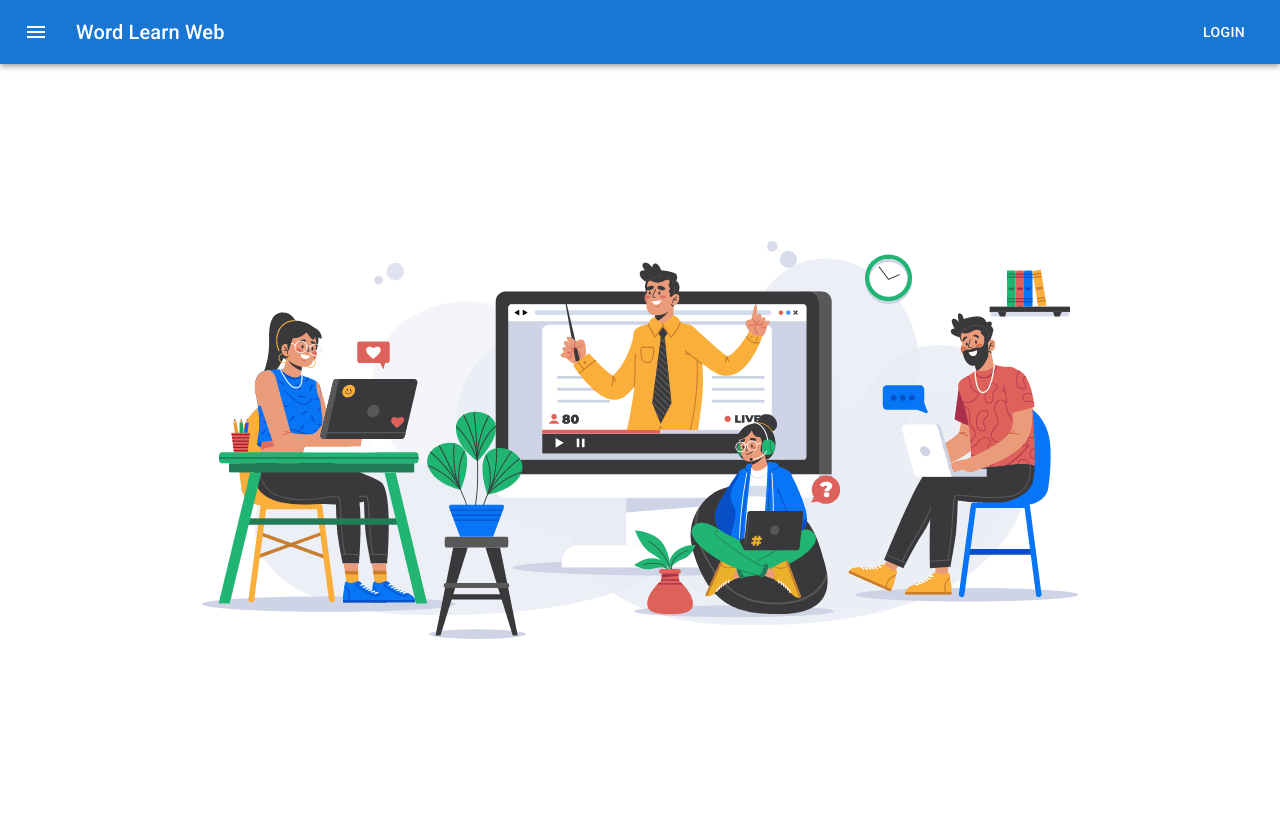
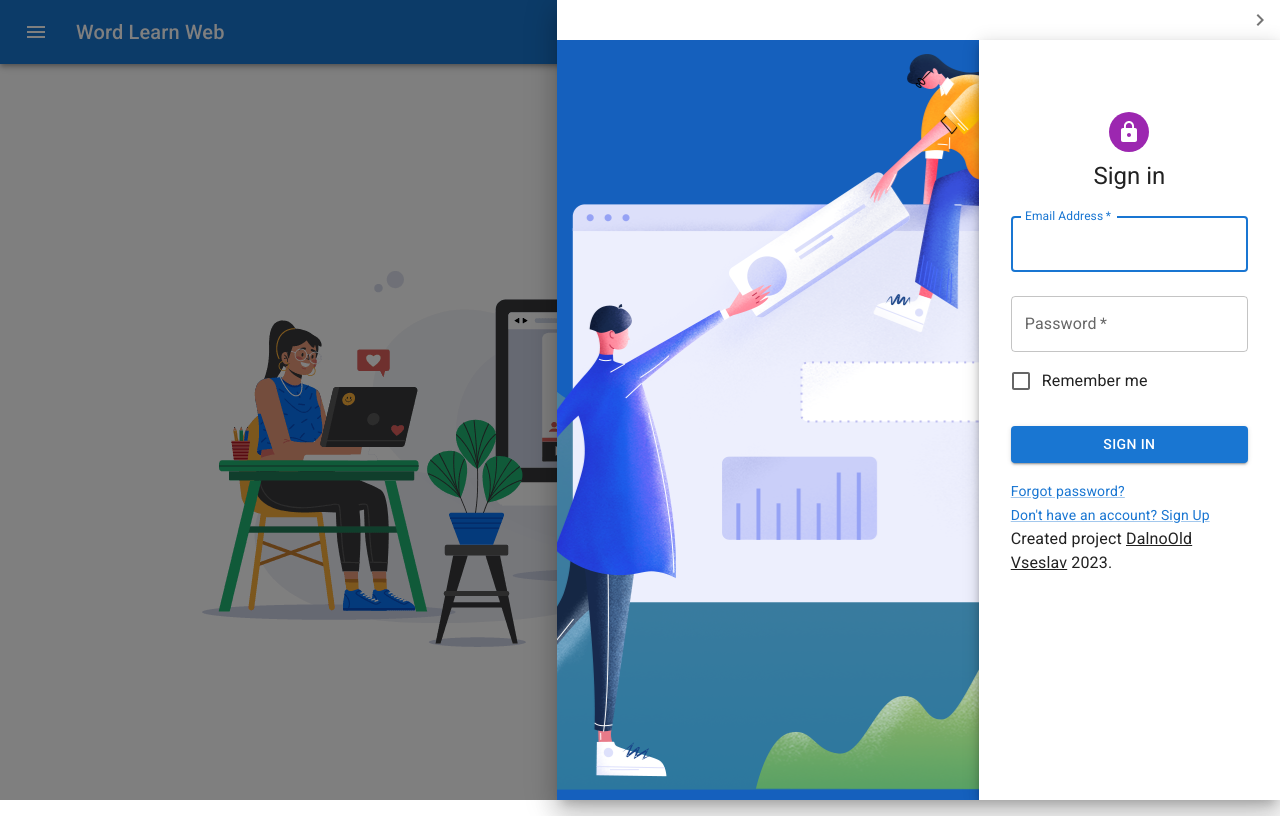
Before and after one commit to dmitriStpaniuk/rslang, a React (Create React App) app: page / in a window 1280 px wide. Both pictures are taken after a click on the button "LOGIN". Built offline with nearby package versions, Linux system fonts and the light colour scheme.

Commit message:
add: menu authorization ui

```diff
--- a/index.d.ts
+++ b/index.d.ts
@@ -1,5 +1,9 @@
+import { Theme as MuiTheme } from "@mui/material/styles";
+declare module '@emotion/react' {
+  export interface Theme extends MuiTheme {}
+  declare module '*.png';
+}
 declare module '*.jpg';
 declare module '*.avif';
 declare module '*.webp';
 declare module '*.svg';
-declare module '*.png';
--- a/src/App.js
+++ b/src/App.js
@@ -1,11 +1,13 @@
 import { Headers } from "./components/Headers.tsx";
 import { Main } from "./components/Main.tsx";
+// import { Registration } from "./components/Registration";
 
 function App() {
   return (
     <div>
       <Headers />
       <Main />
+      {/* <Registration/> */}
     </div>
   );
 }
--- a/src/components/Headers.tsx
+++ b/src/components/Headers.tsx
@@ -1,7 +1,12 @@
 import { AppBar, Box, Button, IconButton, Toolbar, Typography } from '@mui/material'
-import React from 'react'
 import MenuIcon from '@mui/icons-material/Menu';
+import { Registration } from './Registration';
+import { useState } from 'react';
+
+
+
 export const Headers = () => {
+  const [isCartOpen, setCartOpen] = useState(false)
   return (
     <Box>
       <AppBar position='static'>
@@ -18,9 +23,10 @@ export const Headers = () => {
           <Typography variant='h6' component='div' sx={{ flexGrow: 1 }}>
             Word Learn Web
           </Typography>
-          <Button color="inherit">Login</Button>
+          <Button color="inherit" onClick={() => setCartOpen(true)}>Login</Button>
         </Toolbar>
       </AppBar>
+      <Registration cartOpen={isCartOpen} closeCart={() => setCartOpen(false)} />
     </Box>
   )
 }
--- a/src/components/Main.tsx
+++ b/src/components/Main.tsx
@@ -7,7 +7,7 @@ export const Main = () => {
         direction="column"
         alignItems="center"
         justifyContent="center"
-        height='90vh'
+        height='92vh'
       >
         <Grid item>
           <CardMedia
--- /dev/null
+++ b/src/components/Registration.tsx
@@ -0,0 +1,127 @@
+import { Lock } from "@mui/icons-material"
+import { Avatar, Button, Checkbox, createTheme, CssBaseline, Drawer, FormControlLabel, Grid, IconButton, Link, Paper, TextField, ThemeProvider, Typography } from "@mui/material"
+import { Box } from "@mui/system"
+import React from "react"
+import login from './assets/img/login.png'
+import ChevronRightIcon from '@mui/icons-material/ChevronRight';
+const Copyright = (props: any) => {
+  return (
+    <Typography>
+      {'Created project '}
+      <Link color='inherit' href='https://github.com/dmitriStpaniuk/'>
+        DalnoOld
+      </Link>{' '}
+      <Link color='inherit' href='https://github.com/lopyx191/'>
+        Vseslav
+      </Link>{' '}
+      {new Date().getFullYear()}
+      {'.'}
+    </Typography>
+  )
+}
+type RegistrationProps = {
+  cartOpen: boolean,
+  closeCart: () => void
+}
+const theme = createTheme()
+
+export const Registration = ({ cartOpen, closeCart }: RegistrationProps) => {
+  const handleSubmit = (e: React.FormEvent<HTMLFormElement>) => {
+    e.preventDefault()
+    const data = new FormData(e.currentTarget)
+    console.log({
+      email: data.get('email'),
+      password: data.get('password'),
+    })
+  };
+  return (
+    <Drawer anchor="right" open={cartOpen} onClose={closeCart}>
+      <ThemeProvider theme={theme}>
+        <IconButton  sx={{justifyContent: 'flex-end', borderRadius:'0'}} onClick={closeCart}>
+          <ChevronRightIcon  />
+        </IconButton>
+        <Grid container component="main" sx={{ height: '100vh' }}>
+          <CssBaseline />
+          <Grid
+            item
+            xs={false}
+            sm={4}
+            md={7}
+            sx={{
+              backgroundImage: `url(${login})`,
+              backgroundRepeat: 'no-repeat',
+              backgroundColor: '#1560BD',
+              backgroundSize: 'container',
+              backgroundPosition: 'center',
+            }}
+          />
+          <Grid item xs={12} sm={8} md={5} component={Paper} elevation={6} square >
+            <Box
+              sx={{
+                my: 8,
+                mx: 4,
+                display: 'flex',
+                flexDirection: 'column',
+                alignItems: 'center',
+              }}
+            >
+              <Avatar sx={{ m: 1, bgcolor: 'secondary.main' }}>
+                <Lock />
+              </Avatar>
+              <Typography component="h1" variant="h5">
+                Sign in
+              </Typography>
+              <Box component="form" noValidate onSubmit={handleSubmit} sx={{ mt: 1 }}>
+                <TextField
+                  margin="normal"
+                  required
+                  fullWidth
+                  id="email"
+                  label="Email Address"
+                  name="email"
+                  autoComplete="email"
+                  autoFocus
+                />
+                <TextField
+                  margin="normal"
+                  required
+                  fullWidth
+                  name="password"
+                  label="Password"
+                  type="password"
+                  id="password"
+                  autoComplete="current-password"
+                />
+                <FormControlLabel
+                  control={<Checkbox value="remember" color="primary" />}
+                  label="Remember me"
+                />
+                <Button
+                  type="submit"
+                  fullWidth
+                  variant="contained"
+                  sx={{ mt: 3, mb: 2 }}
+                >
+                  Sign In
+                </Button>
+                <Grid container>
+                  <Grid item xs>
+                    <Link href="#" variant="body2">
+                      Forgot password?
+                    </Link>
+                  </Grid>
+                  <Grid item>
+                    <Link href="#" variant="body2">
+                      {"Don't have an account? Sign Up"}
+                    </Link>
+                  </Grid>
+                </Grid>
+                <Copyright sx={{ mt: 5 }} />
+              </Box>
+            </Box>
+          </Grid>
+        </Grid>
+      </ThemeProvider>
+    </Drawer>
+  )
+}
--- a/src/index.js
+++ b/src/index.js
@@ -1,4 +1,3 @@
-import React from 'react';
 import {createRoot} from 'react-dom/client';
 import './index.css';
 import App from './App';
--- a/tsconfig.json
+++ b/tsconfig.json
@@ -21,6 +21,7 @@
     "jsx": "react-jsx"
   },
   "include": [
-    "src", "./index.d.ts"
+    "src",
+    "./index.d.ts",
   ]
 }
```
Also changed, not shown: test.js (added, +33 -0 lines), src/components/assets/img/cc.png (renamed from src/components/assets/img/cc-800x845.png), src/components/assets/img/login.png (renamed from src/components/assets/img/cta-img.png).
